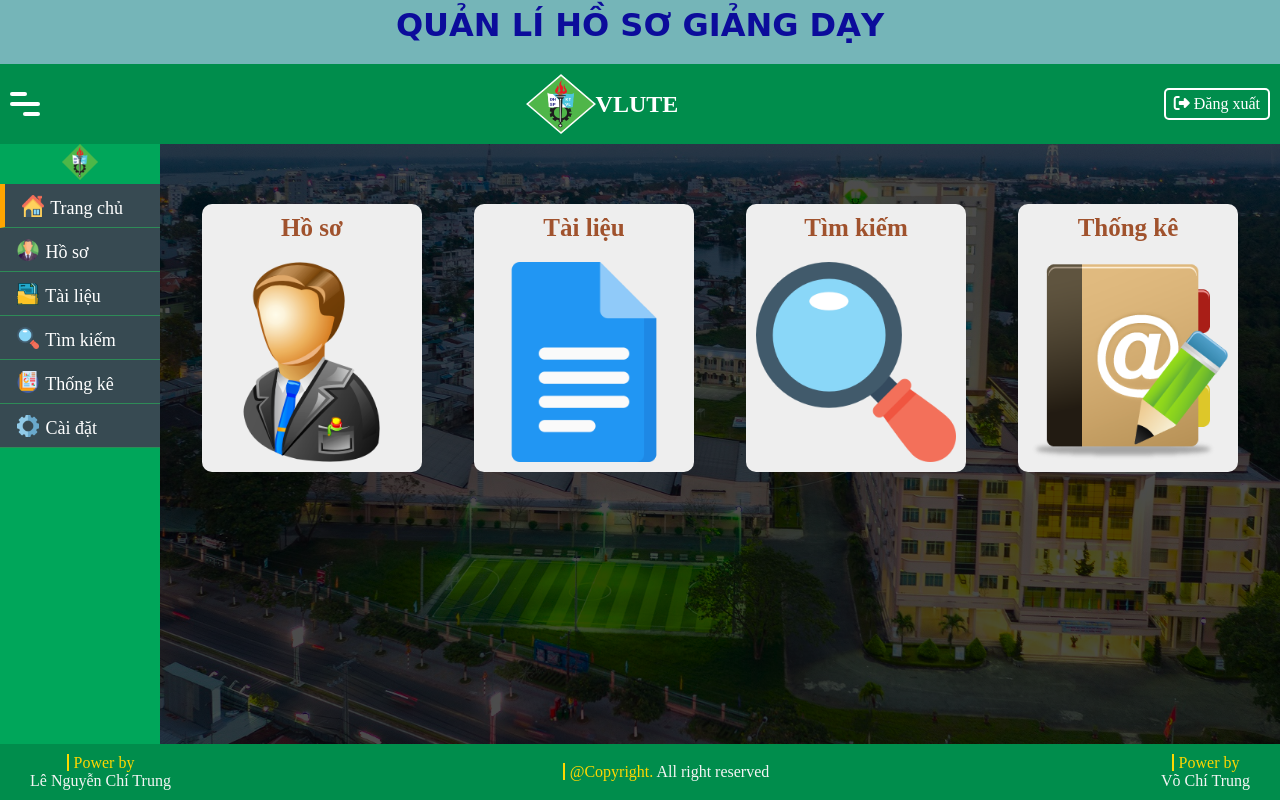
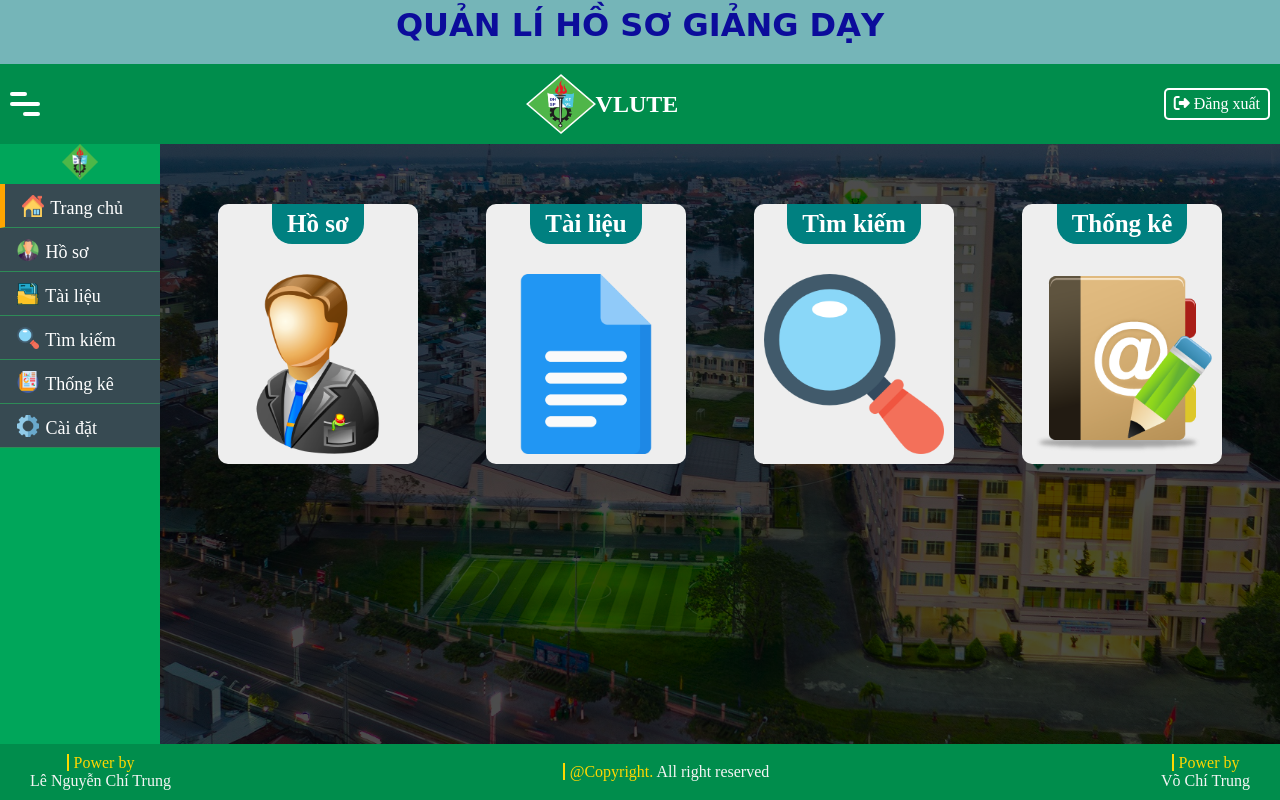
Before and after one commit to trungle1403/doan2.github.io, a plain HTML site: page index.html in a window 1280 px wide. Drawn offline with nearby package versions, Linux system fonts and the light colour scheme; a web font is replaced by a local one.

Commit message:
update html,css

```diff
--- a/index.html
+++ b/index.html
@@ -64,7 +64,7 @@
             <div class="content">
                 <div class="box">
                     <a href="#">
-                        <p>Hồ sơ</p>
+                        <p class="title">Hồ sơ</p>
                         <div class="imgBox">
                             <img src="img/avatar.png">
                         </div>
@@ -73,7 +73,7 @@
                 </div>
                 <div class="box">
                     <a href="">
-                        <p>Tài liệu</p>
+                        <p class="title">Tài liệu</p>
                         <div class="imgBox">
                             <img src="img/google-docs.png">
                         </div>
@@ -81,7 +81,7 @@
                 </div>
                 <div class="box">
                     <a href="">
-                        <p>Tìm kiếm</p>
+                        <p class="title">Tìm kiếm</p>
                         <div class="imgBox">
                             <img src="img/loupe.png">
                         </div>
@@ -90,7 +90,7 @@
                 </div>
                 <div class="box">
                     <a href="">
-                        <p>Thống kê</p>
+                        <p class="title">Thống kê</p>
                         <div class="imgBox">
                             <img src="img/hinh1.png">
                         </div>
--- a/style.css
+++ b/style.css
@@ -237,27 +237,34 @@ a{
 {
     border-radius: 10px;
     background-color: #eee;
-    padding: 10px;
     transition: .5s;
     position: relative;
     margin: 10px;
+    overflow: hidden;
 }
 
-.main .container .content .box:hover
+.main .container .content .box:hover .title
 {
-    background-color: rgb(85, 196, 224);
+    box-shadow: 0 0 0 10em teal;
 }
-.main .container .content .box p
+.main .container .content .box .title
 {
     font-size: 25px;
-    color: sienna;
+    color: white;
     font-weight: 700;
+    background-color: teal;
+    display: inline-block;
+    padding: 6px 15px;
+    border-radius: 0 0 20px 20px ;
+    transition: .5s linear;
+
 }
 .main .container .content  .imgBox
 {
     margin-top: 20px;
     max-width: 200px;
     max-height: 200px;
+    padding: 10px;
 }
 .main .container .content  .imgBox img
 {
```
